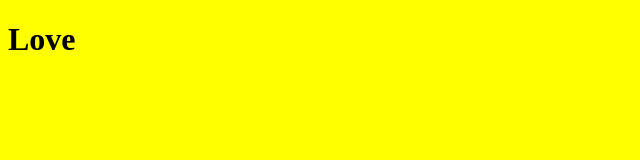
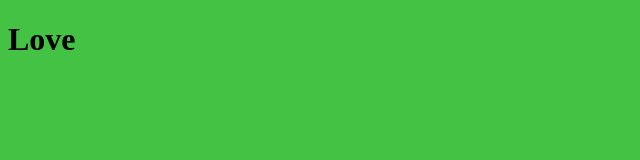
Before and after one commit to Mark-2204/git-101, a plain HTML site: page index.html in a window 1280 px wide. Shown: the whole page, without its empty margins (0-640 px from the left). Drawn offline with Linux system fonts and the light colour scheme.

Commit message:
change background color to green

```diff
--- a/styles.css
+++ b/styles.css
@@ -1,3 +1,3 @@
 body {
-    background-color: #ffff00;
+    background-color: rgb(68, 194, 68);
 }
```
